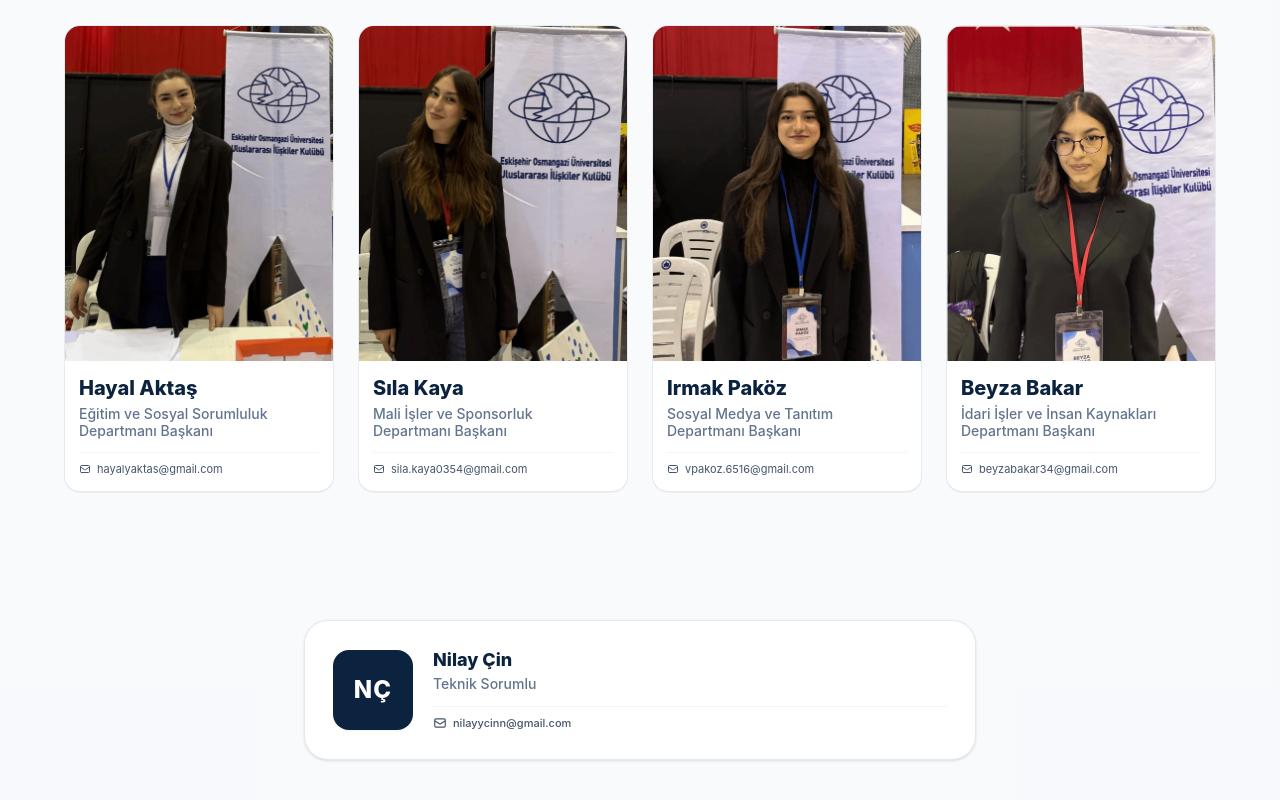
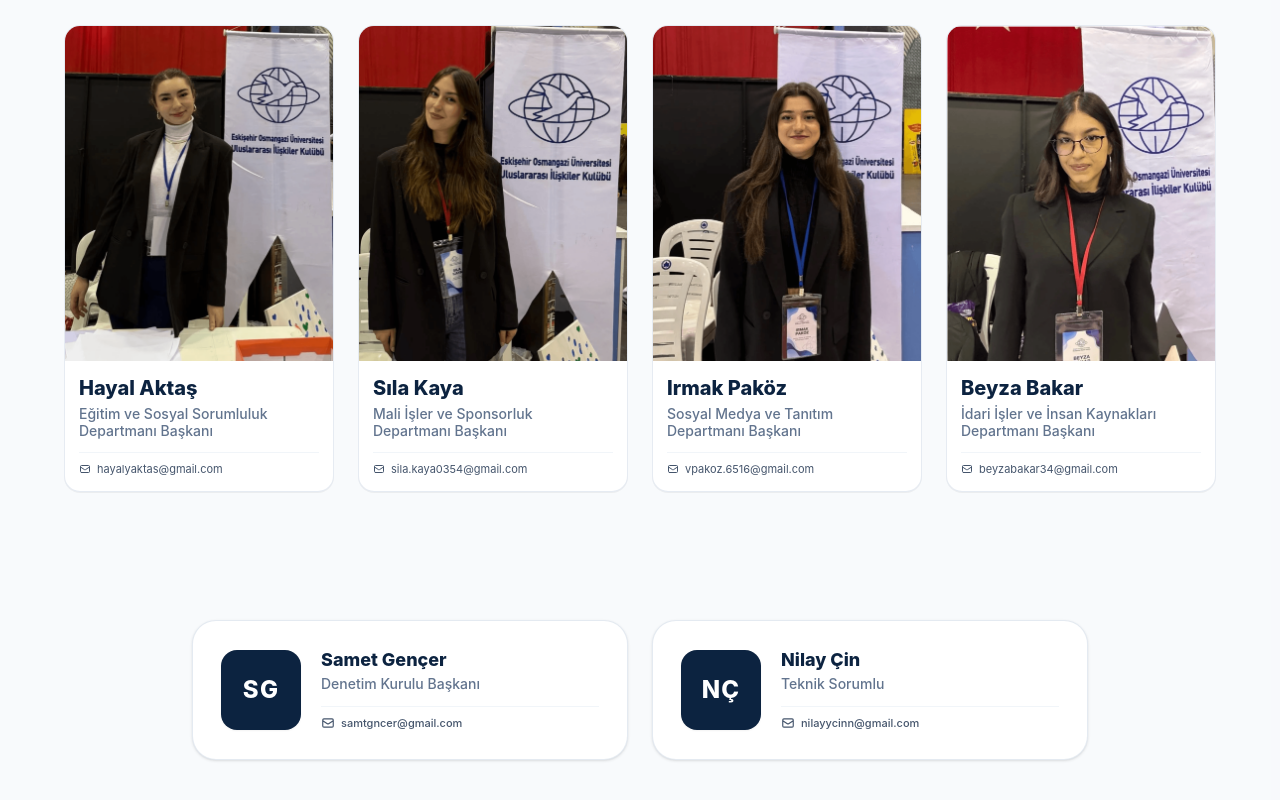
Before and after one commit to nilaycin/esogu-uik, a Next.js app: page /yonetim in a window 1280 px wide. Shown: the part 919-1719 px from the top of the page. Built offline with nearby package versions, Linux system fonts and the light colour scheme.

Commit message:
denetim eklendi.

```diff
--- a/app/yonetim/page.js
+++ b/app/yonetim/page.js
@@ -54,6 +54,13 @@ const teknikSorumlu = {
   role: "Teknik Sorumlu",
   email: "nilayycinn@gmail.com",
   initials: "NÇ",
+};
+
+const denetim = {
+  name: "Samet Gençer",
+  role: "Denetim Kurulu Başkanı",
+  email: "samtgncer@gmail.com",
+  initials: "SG",
 };
 
 export const metadata = {
@@ -153,13 +160,41 @@ export default function YonetimPage() {
           </div>
         </div>
 
-{/* 3. BÖLÜM: TEKNİK SORUMLU */}
+{/* 3. BÖLÜM: DENETİM & TEKNİK SORUMLU */}
         <div className="pt-4 sm:pt-8">
-          <div className="bg-white rounded-3xl border border-slate-200/90 p-5 sm:p-7 shadow-sm max-w-2xl mx-auto flex flex-col sm:flex-row items-center gap-5 text-center sm:text-left">
+          <div className="grid grid-cols-1 sm:grid-cols-2 gap-4 sm:gap-6 max-w-4xl mx-auto items-stretch">
+
+            {/* Denetim */}
+            <div className="bg-white rounded-3xl border border-slate-200/90 p-5 sm:p-7 shadow-sm flex flex-col sm:flex-row items-center gap-5 text-center sm:text-left">
+              <div className="w-16 h-16 sm:w-20 sm:h-20 rounded-2xl bg-[#0c2340] text-white flex items-center justify-center font-extrabold text-xl sm:text-2xl tracking-wider shadow-xs shrink-0">
+                {denetim.initials || "—"}
+              </div>
+              <div className="min-w-0 flex-1 flex flex-col justify-center">
+                <h3 className="font-extrabold text-lg text-[#0c2340] leading-tight">
+                  {denetim.name || "Yakında"}
+                </h3>
+                <p className="text-sm text-slate-500 font-medium mt-0.5">
+                  {denetim.role}
+                </p>
+                {denetim.email && (
+                  <a
+                    href={`mailto:${denetim.email}`}
+                    className="mt-3 inline-flex items-center gap-1.5 text-[11px] text-slate-600 hover:text-blue-600 transition-colors pt-2 border-t border-slate-100 w-full font-medium"
+                  >
+                    <svg className="w-3.5 h-3.5 shrink-0" fill="none" stroke="currentColor" viewBox="0 0 24 24">
+                      <path strokeLinecap="round" strokeLinejoin="round" strokeWidth="2" d="M3 8l7.89 5.26a2 2 0 002.22 0L21 8M5 19h14a2 2 0 002-2V7a2 2 0 00-2-2H5a2 2 0 00-2 2v10a2 2 0 002 2z"/>
+                    </svg>
+                    <span>{denetim.email}</span>
+                  </a>
+                )}
+              </div>
+            </div>
+
+            {/* Teknik Sorumlu */}
+            <div className="bg-white rounded-3xl border border-slate-200/90 p-5 sm:p-7 shadow-sm flex flex-col sm:flex-row items-center gap-5 text-center sm:text-left">
               <div className="w-16 h-16 sm:w-20 sm:h-20 rounded-2xl bg-[#0c2340] text-white flex items-center justify-center font-extrabold text-xl sm:text-2xl tracking-wider shadow-xs shrink-0">
                 {teknikSorumlu.initials}
               </div>
-
               <div className="min-w-0 flex-1 flex flex-col justify-center">
                 <h3 className="font-extrabold text-lg text-[#0c2340] leading-tight">
                   {teknikSorumlu.name}
@@ -167,7 +202,6 @@ export default function YonetimPage() {
                 <p className="text-sm text-slate-500 font-medium mt-0.5">
                   {teknikSorumlu.role}
                 </p>
-
                 {teknikSorumlu.email && (
                   <a
                     href={`mailto:${teknikSorumlu.email}`}
@@ -181,6 +215,8 @@ export default function YonetimPage() {
                 )}
               </div>
             </div>
+
+          </div>
         </div>
 
       </div>
```
Lines whose indentation alone changed are shown as unchanged.
